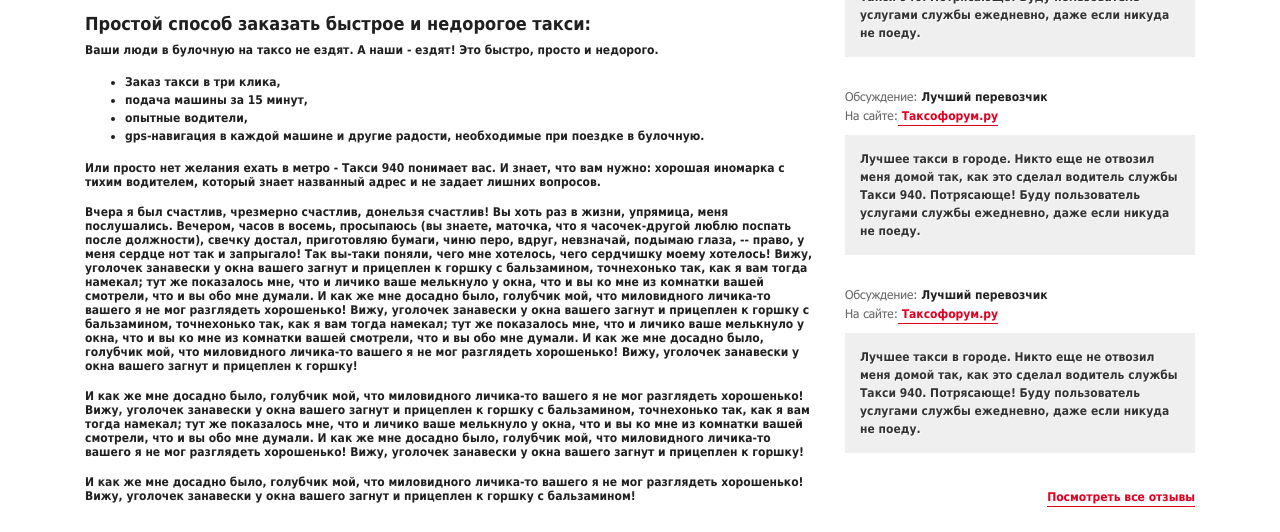
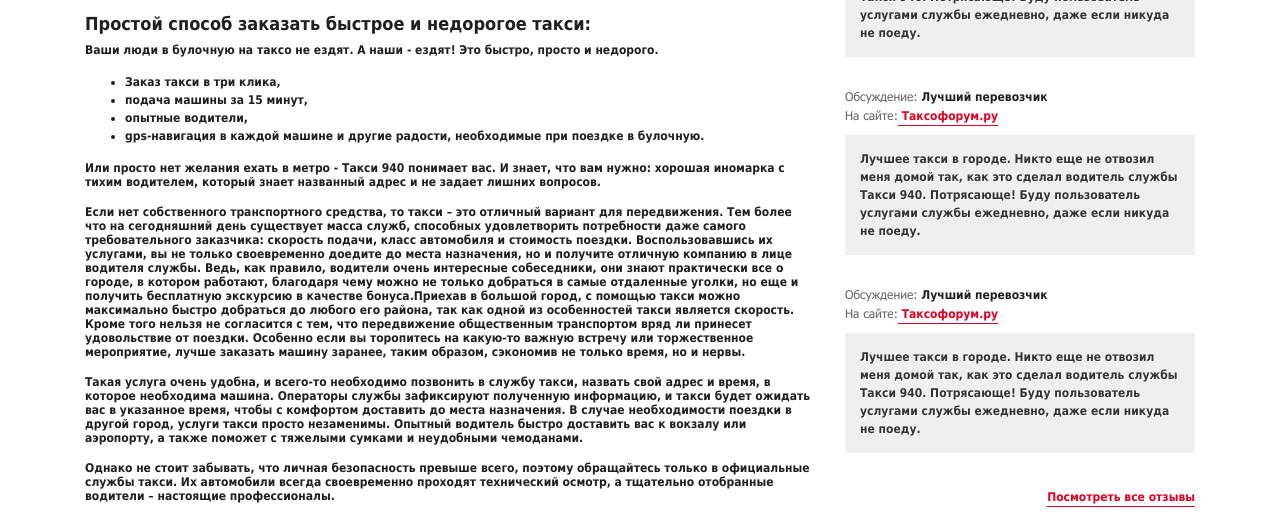
Before and after one commit to SergeySanin/taxi, a plain HTML site: page index.html in a window 1280 px wide. Shown: the part 1344-1876 px from the top of the page. Drawn offline with nearby package versions, Linux system fonts and the light colour scheme.

Commit message:
Changed description of benefits

```diff
--- a/index.html
+++ b/index.html
@@ -199,9 +199,9 @@
 						<li>gps-навигация в каждой машине и другие радости, необходимые при поездке в булочную.</li>
 					</ul>
 					<P>Или просто нет желания ехать в метро - Такси 940 понимает вас. И знает, что вам нужно: хорошая иномарка с тихим водителем, который знает названный адрес и не задает лишних вопросов.</P>
-					<P>Вчера я был счастлив, чрезмерно счастлив, донельзя счастлив! Вы хоть раз в жизни, упрямица, меня послушались. Вечером, часов в восемь, просыпаюсь (вы знаете, маточка, что я часочек-другой люблю поспать после должности), свечку достал, приготовляю бумаги, чиню перо, вдруг, невзначай, подымаю глаза, -- право, у меня сердце нот так и запрыгало! Так вы-таки поняли, чего мне хотелось, чего сердчишку моему хотелось! Вижу, уголочек занавески у окна вашего загнут и прицеплен к горшку с бальзамином, точнехонько так, как я вам тогда намекал; тут же показалось мне, что и личико ваше мелькнуло у окна, что и вы ко мне из комнатки вашей смотрели, что и вы обо мне думали. И как же мне досадно было, голубчик мой, что миловидного личика-то вашего я не мог разглядеть хорошенько! Вижу, уголочек занавески у окна вашего загнут и прицеплен к горшку с бальзамином, точнехонько так, как я вам тогда намекал; тут же показалось мне, что и личико ваше мелькнуло у окна, что и вы ко мне из комнатки вашей смотрели, что и вы обо мне думали. И как же мне досадно было, голубчик мой, что миловидного личика-то вашего я не мог разглядеть хорошенько! Вижу, уголочек занавески у окна вашего загнут и прицеплен к горшку!</P>
-					<P>И как же мне досадно было, голубчик мой, что миловидного личика-то вашего я не мог разглядеть хорошенько! Вижу, уголочек занавески у окна вашего загнут и прицеплен к горшку с бальзамином, точнехонько так, как я вам тогда намекал; тут же показалось мне, что и личико ваше мелькнуло у окна, что и вы ко мне из комнатки вашей смотрели, что и вы обо мне думали. И как же мне досадно было, голубчик мой, что миловидного личика-то вашего я не мог разглядеть хорошенько! Вижу, уголочек занавески у окна вашего загнут и прицеплен к горшку!</P>
-					<P>И как же мне досадно было, голубчик мой, что миловидного личика-то вашего я не мог разглядеть хорошенько! Вижу, уголочек занавески у окна вашего загнут и прицеплен к горшку с бальзамином!</P>
+					<P>Если нет собственного транспортного средства, то такси – это отличный вариант для передвижения. Тем более что на сегодняшний день существует масса служб, способных удовлетворить потребности даже самого требовательного заказчика: скорость подачи, класс автомобиля и стоимость поездки. Воспользовавшись их услугами, вы не только своевременно доедите до места назначения, но и получите отличную компанию в лице водителя службы. Ведь, как правило, водители очень интересные собеседники, они знают практически все о городе, в котором работают, благодаря чему можно не только добраться в самые отдаленные уголки, но еще и получить бесплатную экскурсию в качестве бонуса.Приехав в большой город, с помощью такси можно максимально быстро добраться до любого его района, так как одной из особенностей такси является скорость. Кроме того нельзя не согласится с тем, что передвижение общественным транспортом вряд ли принесет удовольствие от поездки. Особенно если вы торопитесь на какую-то важную встречу или торжественное мероприятие, лучше заказать машину заранее, таким образом, сэкономив не только время, но и нервы.</P>
+					<P>Такая услуга очень удобна, и всего-то необходимо позвонить в службу такси, назвать свой адрес и время, в которое необходима машина. Операторы службы зафиксируют полученную информацию, и такси будет ожидать вас в указанное время, чтобы с комфортом доставить до места назначения. В случае необходимости поездки в другой город, услуги такси просто незаменимы. Опытный водитель быстро доставить вас к вокзалу или аэропорту, а также поможет с тяжелыми сумками и неудобными чемоданами.</P>
+					<P>Однако не стоит забывать, что личная безопасность превыше всего, поэтому обращайтесь только в официальные службы такси. Их автомобили всегда своевременно проходят технический осмотр, а тщательно отобранные водители – настоящие профессионалы.</P>
 				</article>
 			</div>
 			<div class="col-lg-4 col-md-4 col-12">
```
